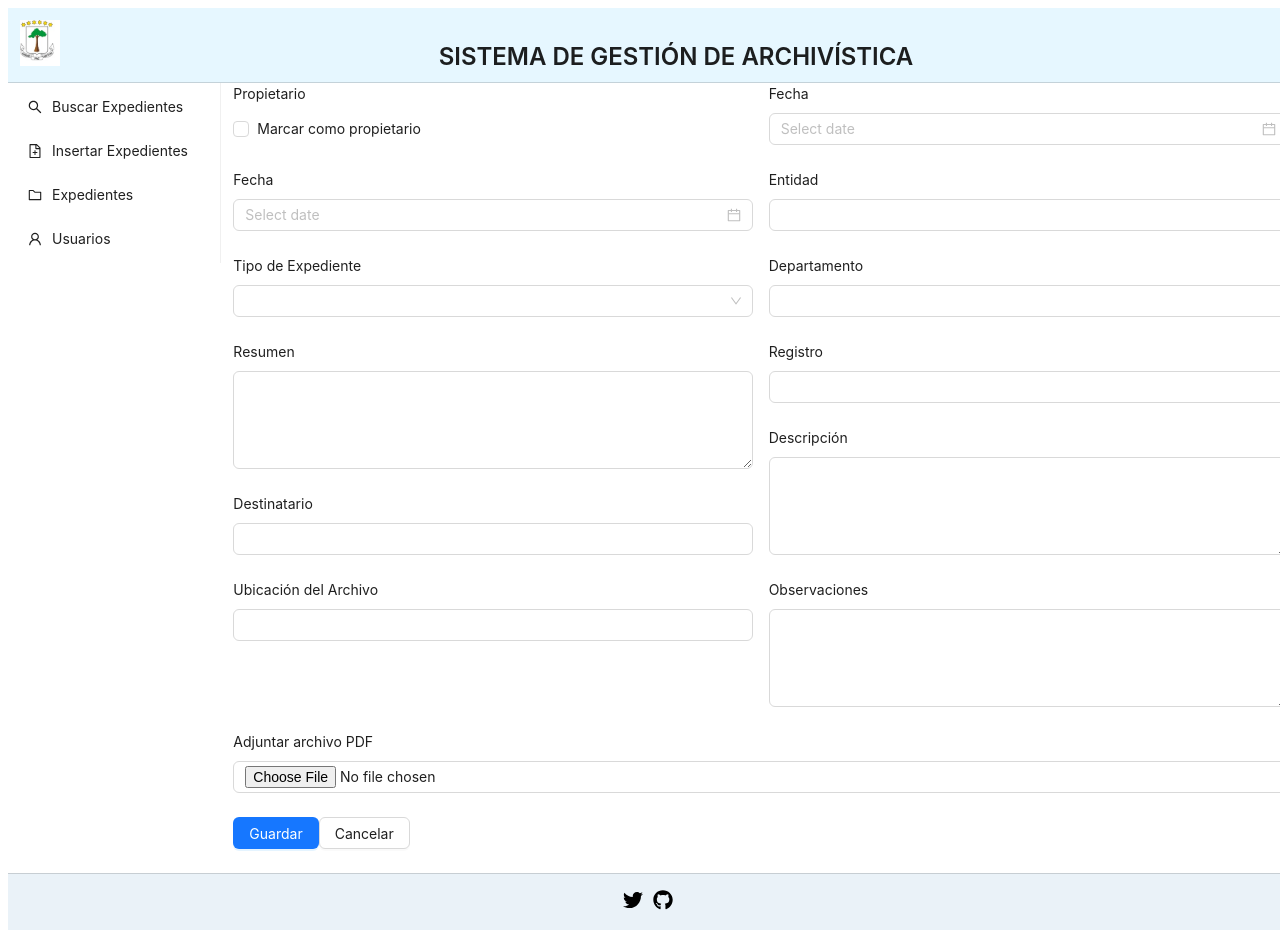
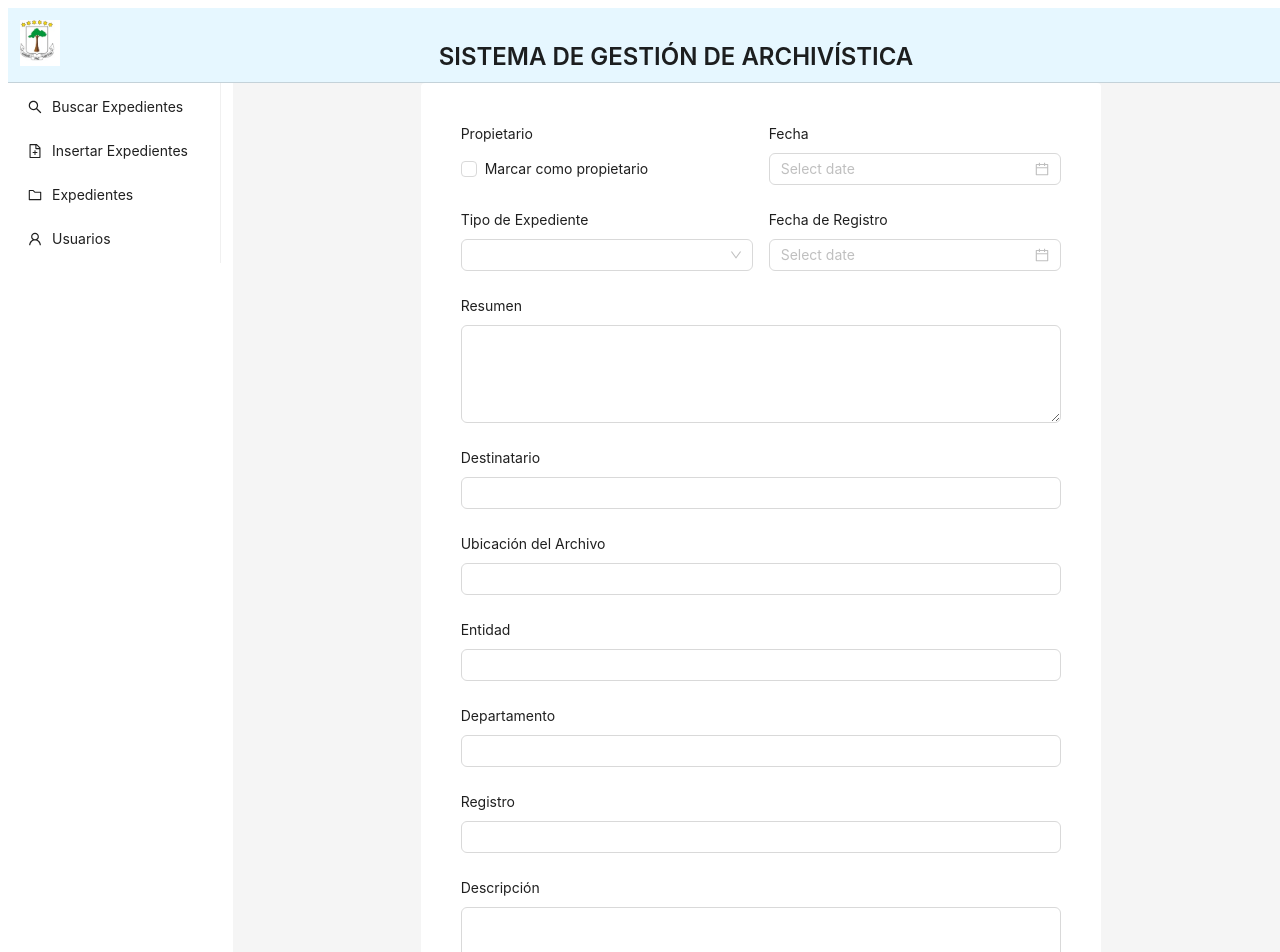
Before and after one commit to monier87/BusquedaExpedientes, a React (Vite) app: page /Inventario in a window 1280 px wide. Shown: the top 952 px of the page. Before the commit the page ends 930 px from the top, so only its background shows below. Built offline with nearby package versions, Linux system fonts and the light colour scheme.

Commit message:
FORMULARIO

```diff
--- a/src/Pages/inventarios.jsx
+++ b/src/Pages/inventarios.jsx
@@ -24,22 +24,36 @@ function ExpedienteForm() {
   };
 
   return (
-    <div>
+    <div style={{ display: 'flex', justifyContent: 'center', alignItems: 'center', minHeight: '100vh', background: '#f5f5f5' }}>
+      <div style={{ width: '100%', maxWidth: '600px', background: '#fff', padding: '40px', borderRadius: '4px' }}>
         <Form form={form} layout="vertical">
           <Row gutter={16}>
-          <Col span={12}>
+            <Col xs={24} sm={12}>
               <Form.Item label="Propietario">
                 <Checkbox onChange={handlePropietarioChange}>Marcar como propietario</Checkbox>
               </Form.Item>
+            </Col>
+            <Col xs={24} sm={12}>
               <Form.Item label="Fecha" name="fecha">
                 <DatePicker style={{ width: '100%' }} />
               </Form.Item>
+            </Col>
+          </Row>
+          <Row gutter={16}>
+            <Col xs={24} sm={12}>
               <Form.Item label="Tipo de Expediente" name="tipoExpediente">
                 <Select>
                   <Option value="tipoA">Tipo A</Option>
                   <Option value="tipoB">Tipo B</Option>
                 </Select>
               </Form.Item>
+            </Col>
+            <Col xs={24} sm={12}>
+              <Form.Item label="Fecha de Registro" name="fechaRegistro">
+                <DatePicker style={{ width: '100%' }} />
+              </Form.Item>
+            </Col>
+          </Row>
           <Form.Item label="Resumen" name="resumen">
             <Input.TextArea rows={4} />
           </Form.Item>
@@ -48,11 +62,6 @@ function ExpedienteForm() {
           </Form.Item>
           <Form.Item label="Ubicación del Archivo" name="ubicacionArchivo">
             <Input />
-            </Form.Item>
-          </Col>
-          <Col span={12}>
-            <Form.Item label="Fecha" name="fechaRegistro">
-              <DatePicker style={{ width: '100%' }} />
           </Form.Item>
           <Form.Item label="Entidad" name="entidad">
             <Input />
@@ -69,19 +78,18 @@ function ExpedienteForm() {
           <Form.Item label="Observaciones" name="observaciones">
             <Input.TextArea rows={4} />
           </Form.Item>
-          </Col>
-        </Row>
           <Form.Item label="Adjuntar archivo PDF" name="archivoPdf">
             <Input type="file" />
           </Form.Item>
-        <Form.Item>
-          <Button type="primary" onClick={handleSave}>
+          <Form.Item style={{ textAlign: 'center' }}>
+            <Button type="primary" onClick={handleSave} style={{ marginRight: '8px' }}>
               Guardar
             </Button>
             <Button onClick={handleCancel}>Cancelar</Button>
           </Form.Item>
         </Form>
       </div>
+    </div>
   );
 }
 
```
Lines whose indentation alone changed are shown as unchanged.
